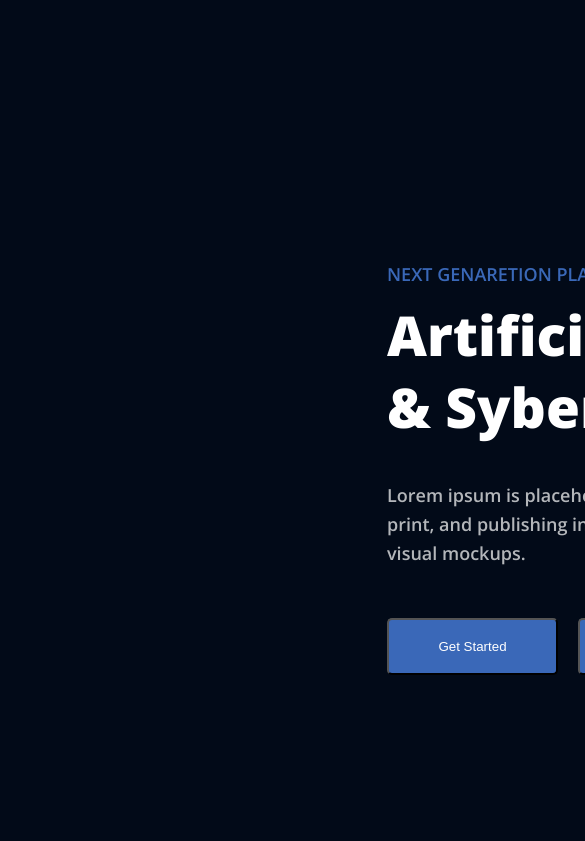
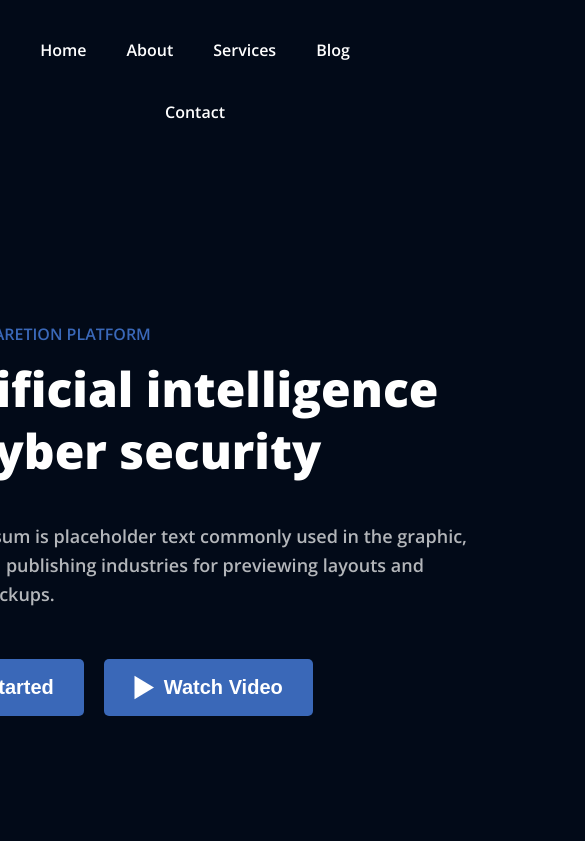
Before and after one commit to YurievichOleg/Site_fig, a plain HTML site: page index.html in a window 390 px wide. Shown: the top 841 px of the page, 585 px wide, since content can reach past the window. Drawn offline with nearby package versions, Linux system fonts and the light colour scheme.

Commit message:
адаптив

```diff
--- a/index.html
+++ b/index.html
@@ -13,7 +13,7 @@
 </head>
 
 <body>
-    <div class="top">
+    <div class="top center">
         <div class="header">
             <a class="header__link" href="#">Home</a>
             <a class="header__link" href="#">About</a>
@@ -22,7 +22,7 @@
             <a class="header__link" href="#">Contact</a>
 
         </div>
-        <div class="top__content center">
+        <div class="top__content">
             <div class="top__content__info">
                 <h3 class="subtitle">Next genaretion platform</h3>
                 <h1 class="title">Artificial intelligence & Syber security</h1>
@@ -40,7 +40,7 @@
             </div>
             <img .img src="img/top_content_img1.svg" alt="top__content__img">
         </div>
-        <div class="top__logos center">
+        <div class="top__logos">
             <img src="img/top_logo1.svg" alt="logos">
             <img src="img/top_logo2.svg" alt="logos">
             <img src="img/top_logo3.svg" alt="logos">
@@ -48,7 +48,7 @@
         </div>
     </div>
 
-    <div class="content">
+    <div class="content center">
         <div class="item">
             <img src="img/content1.svg" alt="" class="item__img">
             <h3 class="item__heading">Expert Prespective Agency Awards</h3>
--- a/style.css
+++ b/style.css
@@ -1,44 +1,50 @@
 * {
     margin: 0;
     padding: 0;
+}
+
+body {
+    font-family: 'Open Sans', sans-serif;
+    background: #020A18;
+}
+
+.center {
+    padding-left: calc(50% - 573px);
+    padding-right: calc(50% - 573px);
 }
 
 a {
     text-decoration: none;
 }
 
+
+
 .top {
     padding-bottom: 99px;
 }
 
-body {
-    font-family: 'Open Sans', sans-serif;
-    width: 1920px;
-    height: 1030px;
-    background: #020A18;
-}
+
+
+
 
 .header {
-    width: 1920px;
-    height: 100px;
-    left: 0px;
-    top: 0px;
     display: flex;
     justify-content: center;
     align-items: center;
     gap: 40px;
+    flex-wrap: wrap;
     /* background: linear-gradient(180deg, rgba(255, 255, 255, 0.2) -41.9%, #FFFFFF 260.24%); */
     /* opacity: 0.02; */
     /* backdrop-filter: blur(100px); */
     border-radius: 10px;
+    padding-top: 39px;
+    padding-bottom: 39px;
+    margin-bottom: 160px;
 
 }
 
 .header__link {
-    width: 47px;
-    height: 22px;
-    left: 754px;
-    top: 39px;
+
     font-style: normal;
     font-weight: 600;
     font-size: 16px;
@@ -47,37 +53,21 @@ body {
 }
 
 .top__content {
+    display: flex;
     margin-top: 160px;
     margin-bottom: 197px;
-    width: 1146px;
-    height: 415px;
-    left: 387px;
-    top: 260px;
-    display: flex;
-    justify-content: space-between;
+    justify-content: center;
+    gap: 128px;
+    flex-wrap: wrap;
 
 }
 
-.top__content__info {
-    width: 604px;
-    height: 415px;
-    left: 387px;
-    top: 260px;
 
-}
 
-.center {
-    padding-left: calc(50% - 573px);
-    padding-right: calc(50% - 573px);
-}
+
 
 .subtitle {
     margin-bottom: 10px;
-    width: 265px;
-    height: 29px;
-    left: 387px;
-    top: 260px;
-
     font-style: normal;
     font-weight: 600;
     font-size: 18px;
@@ -87,11 +77,8 @@ body {
 }
 
 .title {
+    max-width: 604px;
     margin-bottom: 40px;
-    width: 604px;
-    height: 142px;
-    left: 387px;
-    top: 299px;
     font-style: normal;
     font-weight: 800;
     font-size: 55px;
@@ -101,10 +88,6 @@ body {
 
 .top__content__info__buttons {
     margin-top: 50px;
-    width: 408px;
-    height: 57px;
-    left: 387px;
-    top: 618px;
     display: flex;
     gap: 20px;
 
@@ -112,30 +95,33 @@ body {
 }
 
 .button1 {
-    width: 171px;
-    height: 57px;
-    left: 387px;
-    top: 618px;
-    background: #3A68B8;
+    display: flex;
+    align-items: center;
+    gap: 10px;
+    padding: 15px 30px;
+    background: #3a68b8;
     border-radius: 5px;
-    color: #FFFFFF;
+    border: none;
+    font-style: normal;
+    font-weight: 600;
+    font-size: 20px;
+    line-height: 27px;
+    color: #ffffff;
 }
 
 .button2 {
-    width: 217px;
-    height: 57px;
-    left: 578px;
-    top: 618px;
-    background: #3A68B8;
+    display: flex;
+    align-items: center;
+    gap: 10px;
+    padding: 15px 30px;
+    background: #3a68b8;
     border-radius: 5px;
-    color: #FFFFFF;
-    display: flex;
-    flex-direction: row;
-    align-items: center;
-    padding: 15px 30px;
-    gap: 10px;
-    flex-wrap: nowrap;
-    justify-content: center;
+    border: none;
+    font-style: normal;
+    font-weight: 600;
+    font-size: 20px;
+    line-height: 27px;
+    color: #ffffff;
 }
 
 
@@ -169,13 +155,11 @@ body {
 }
 
 .top__logos {
-    width: 1146.45px;
-    height: 59px;
-    left: 387px;
-    top: 872px;
     display: flex;
-    gap: 72px;
+    gap: 71px;
     margin-bottom: 99px;
+    flex-wrap: wrap;
+    justify-content: center;
 }
 
 
@@ -223,3 +207,45 @@ body {
     grid-area: 2/1/4/3;
     gap: 60px;
 }
+
+
+/*Планшет*/
+
+@media(max-width:1024px) {
+
+    .center {
+        padding-left: calc(50% - 376px);
+        padding-right: calc(50% - 376px);
+    }
+
+    .subtitle {
+        font-size: 16px;
+    }
+
+    .title {
+        font-size: 48px;
+    }
+
+    .top__logos {
+        gap: 32px;
+        justify-content: center;
+        max-width: 650px;
+    }
+
+    .content {
+        grid-template-columns: repeat(1, 362px);
+        gap: 32px;
+    }
+
+    .item__big {
+        /* grid-area: 1/1/2/2; */
+        grid-column: span 1;
+        grid-row: span 1;
+        gap: 30px;
+    }
+
+    .item__big img {
+        width: 98px;
+    }
+
+}
```
